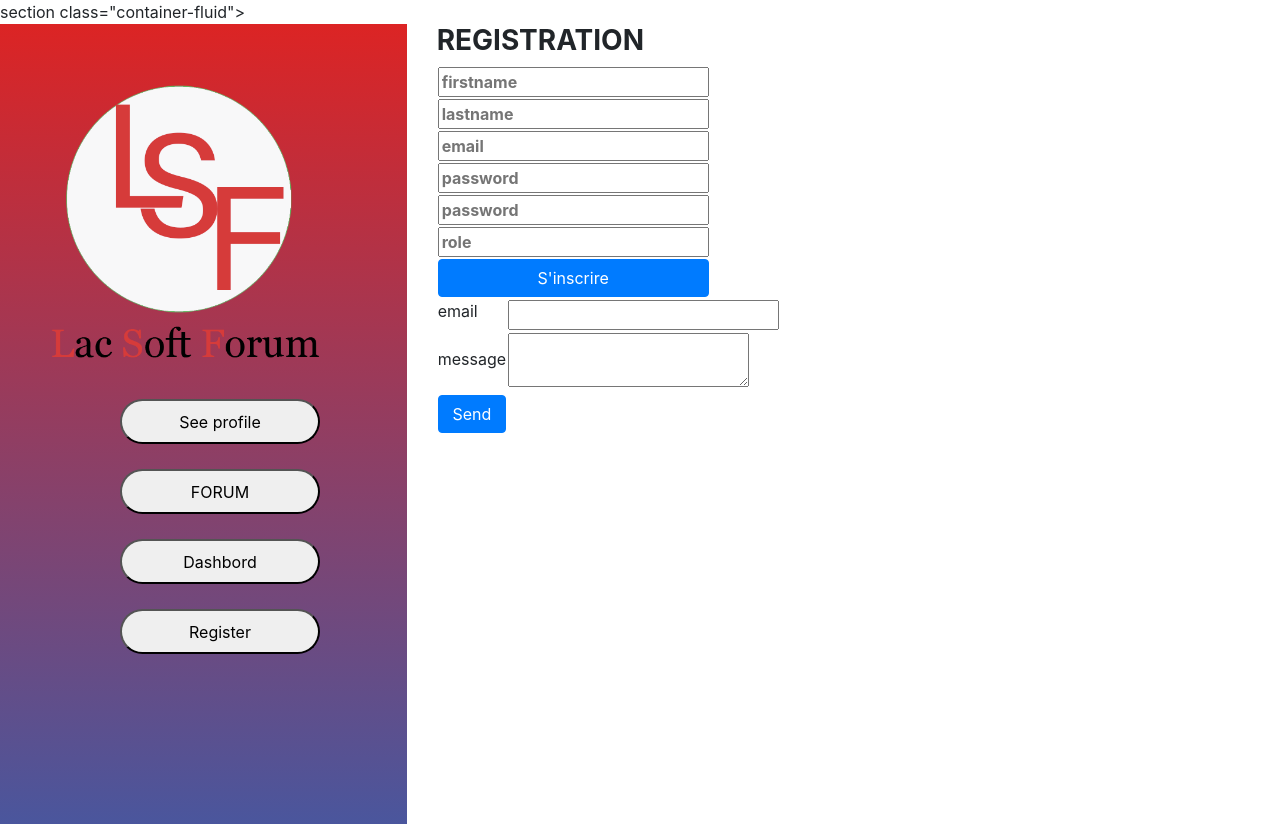
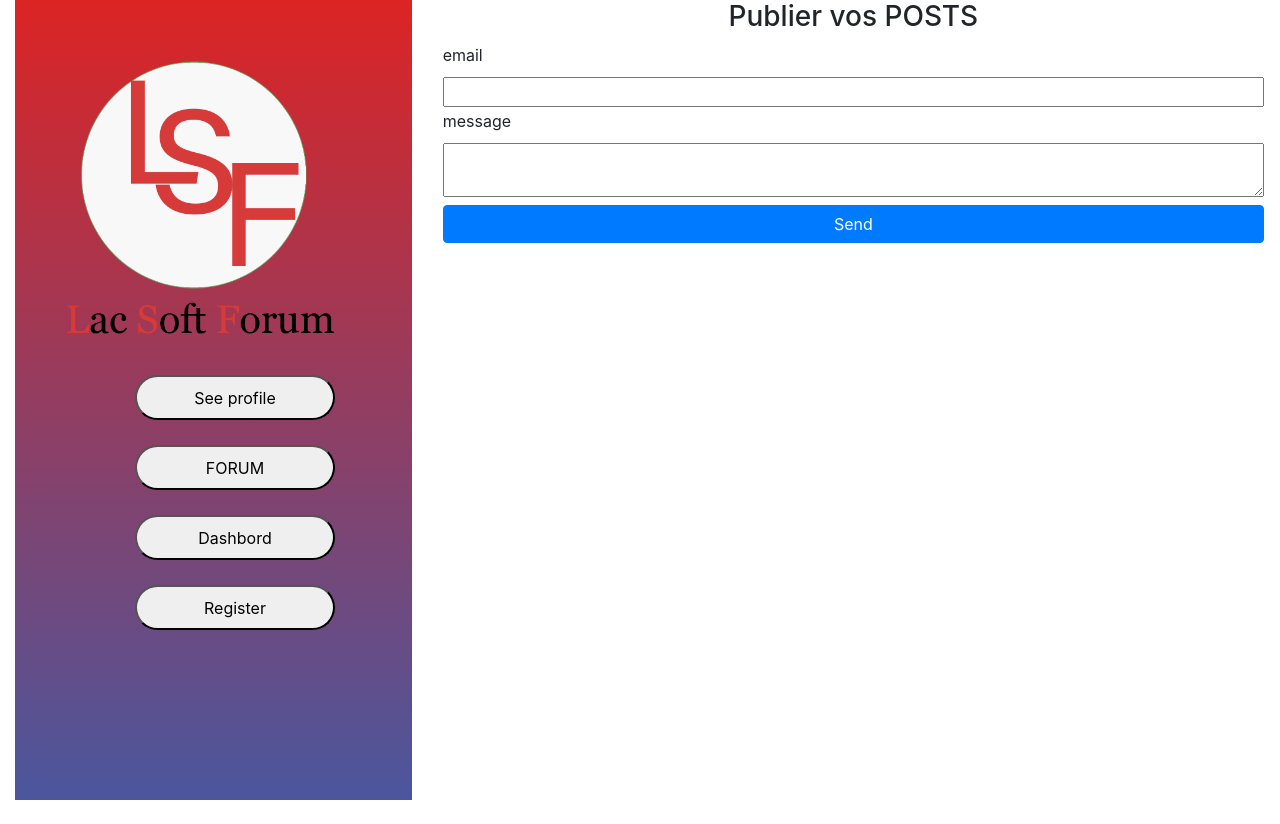
Before and after one commit to Drodyaye92/appforum, a PHP site: page /publication.php in a window 1280 px wide. After the commit the page ends 800 px from the top, so only its background shows below. Run offline with PHP 8.4, Linux system fonts and the light colour scheme.

Commit message:
commit du21

```diff
--- a/publication.php
+++ b/publication.php
@@ -1,3 +1,7 @@
+<?php
+
+
+?>
 <!DOCTYPE html>
 <html lang="en">
 <head>
@@ -10,7 +14,7 @@
 </head>
 <body>
 
-section class="container-fluid">
+<section class="container-fluid">
    <section class="row">
        <section class=" col-lg-4 col-md-4 col-mx-12 gauche">
            <div class="cote">
@@ -31,67 +35,43 @@ section class="container-fluid">
 
            </div>
         </section>
-<section class="col-lg-8 col-md-8 col-sm-12">
-<div class="login centre_forum">
-        <h3 class="text-uppercase font-weight-bold">Registration</h3>
-       <table>
-          <form action="" method="post">
-          <tr>
-          <td> <input type="text" name="firstname" placeholder="firstname" required="required" class="font-weight-bold"/></td>
-          </tr>
+<section class ="col-lg-8 col-md-8 col-sm-12 border-bg-">
 
-            <tr>
-          <td> <input type="text" name="lastname" placeholder="lastname" required="required" class="font-weight-bold"/>
-            </td>
-          </tr>
-           <tr>
-          <td><input type="email" name="email" placeholder="email" required="required"  class="font-weight-bold"/></td>
-          </tr>
+<div>
+        <h3 class="text-center">Publier vos POSTS</h3>
+</div>
 
-            <tr>
-          <td><input type="password" name="mdp" placeholder="password" required="required" class="font-weight-bold"/></td>
-          </tr>
-          <tr>
-          <td><input type="password" name="conf_mdp" placeholder="password" required="required"  class="font-weight-bold"/></td>
-          </tr>
-          <tr>
-          <td><input type="password" name="role" placeholder="role" required="required"  class="font-weight-bold"/></td>
-          </tr>
 
-            <tr>
-          <td><button type="submit" class="btn btn-primary btn-block btn-large">S'inscrire</button></td>
-          </tr>
+   <table class=" w-100">
 
-          </form>
-        </table>
-    </div>
-
-    <div>
-   <table>
-
-       <form>
-       <tr>
-       <td>
+       <form class="w-100">
+       <tr >
+          <td>
            <label for=""> email</label>
-       </td>
-          <td><input type="" name="email" placeholder="" required="required"  class="font-weight-bold"/></td>
+          </td>
+       </tr>
+        <tr class="w-100">
+          <td><input type="" name="email" placeholder="" required="required"  class="font-weight-bold w-100"/></td>
         </tr>
 
        <tr>
        <td>
           <label for=""> message</label>
        </td>
-          <td> <textarea type="text" name="" placeholder="message" required="required"  class="font-weight-bold"> </textarea></td>
+      </tr>
+      <tr>
+          <td> <textarea type="text" name="" placeholder="message" required="required"  class="font-weight-bold w-100"> </textarea></td>
        </tr>
 
          <tr>
-          <td><button type="submit" class="btn btn-primary btn-block btn-large">Send</button></td>
+          <td><button type="submit" class="btn btn-primary btn-block btn-large w-100">Send</button></td>
          </tr>
          </form>
 
    </table>
-    </div>
 
+    </section>
+    </section>
     </section>
 </body>
 </html>
```
Also changed, not shown: forum miseajr (2).sql (added, +37 -0 lines).
